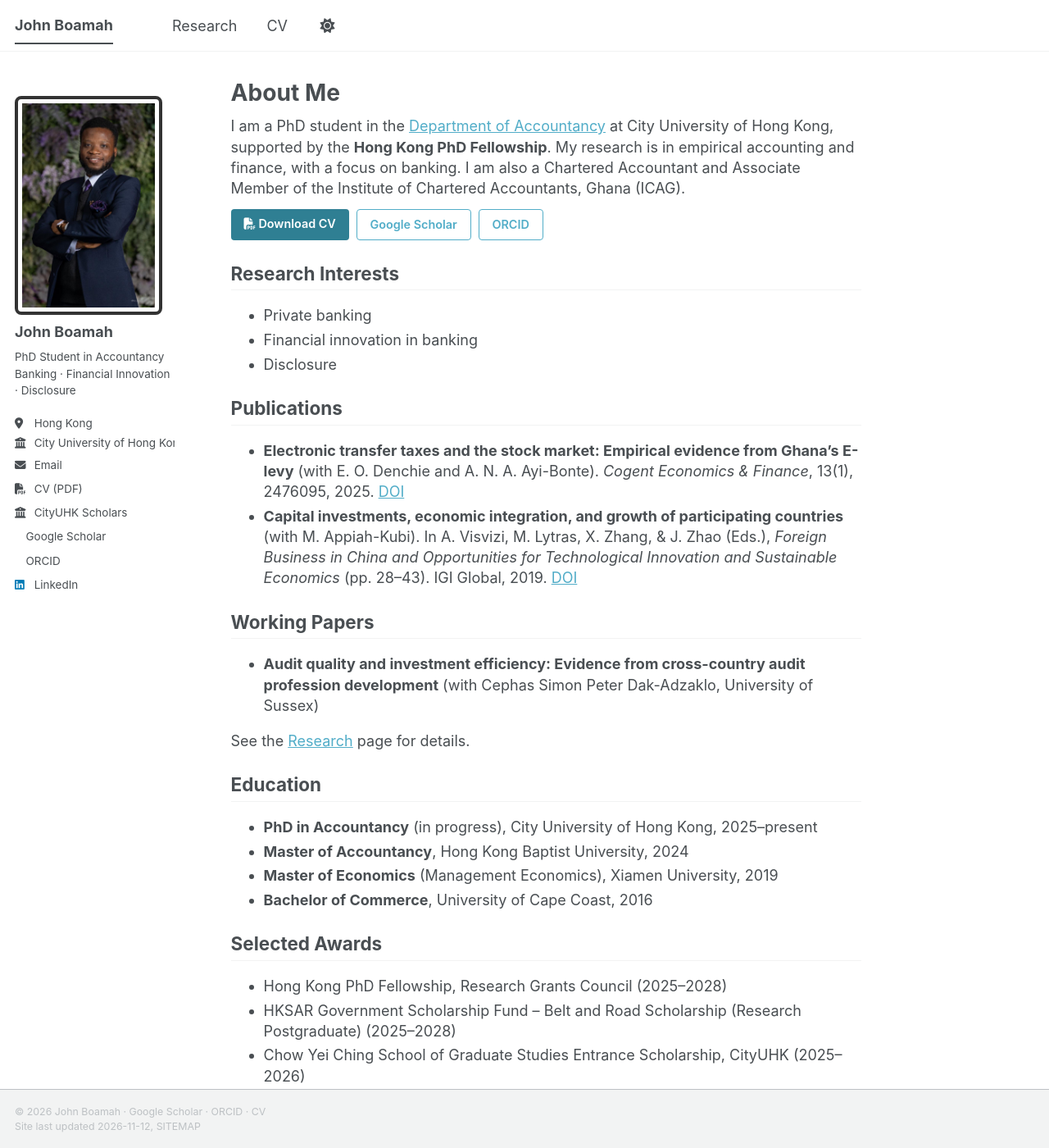
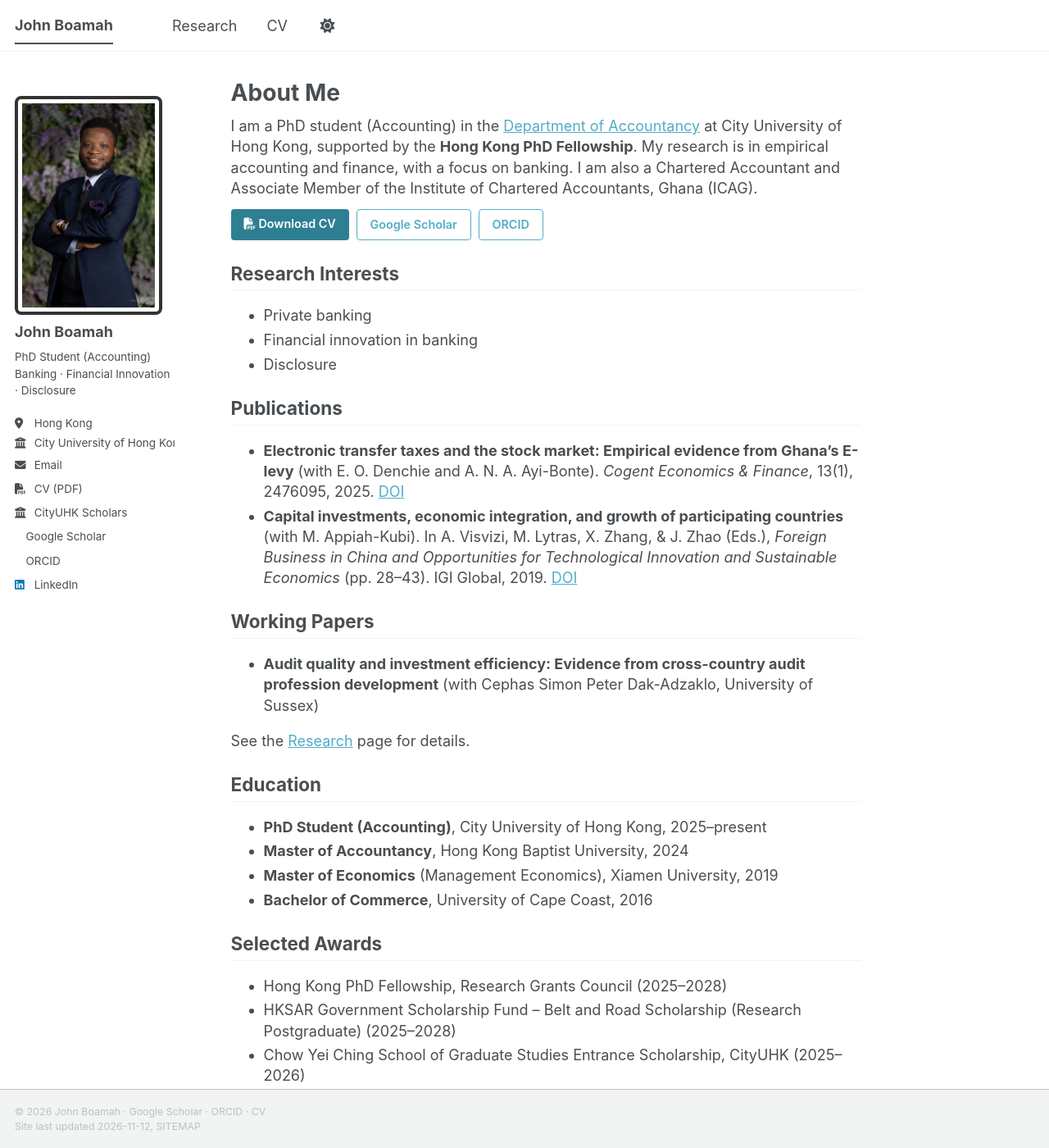
Before and after one commit to Kwesi-Boamah/Kwesi-Boamah.github.io, a Jekyll site: the page built from _pages/about.md, in a window 1280 px wide and 1400 px high. Shown: the whole window at 82% size. Built offline with Jekyll 4.4.1, drawn with Linux system fonts in a browser that asks for light colours; a style sheet for code colours, icons or effects is not loaded.

Commit message:
Update CV, use institutional email, PhD Student (Accounting)
Co-authored-by: Perplexity <noreply@perplexity.ai>

```diff
--- a/_config.yml
+++ b/_config.yml
@@ -12,7 +12,7 @@ site_theme               : "default" # The available themes options are "default
 title                    : "John Boamah"
 title_separator          : "-"
 name                     : &name "John Boamah"
-description              : &description "John Boamah, PhD student in Accountancy at City University of Hong Kong. Research on banking, financial innovation, and disclosure."   # Update this with a general description of your site, this is the default if not overridden by a page
+description              : &description "John Boamah, PhD student (Accounting) at City University of Hong Kong. Research on banking, financial innovation, and disclosure."   # Update this with a general description of your site, this is the default if not overridden by a page
 url                      : https://jboamah.com # The base hostname & protocol for your site e.g. "https://[your GitHub username].github.io",
                                                            # or if you already have some other page hosted on Github then use "https://[your GitHub username].github.io/[Your Repo Name]"
 baseurl                  : "" # the subpath of your site, e.g. "/blog"
@@ -26,7 +26,7 @@ author:
   avatar           : "PIC.jpeg"
   name             : "John Boamah"
   pronouns         : # example: "she/her"
-  bio              : "PhD Student in Accountancy<br>Banking · Financial Innovation · Disclosure"
+  bio              : "PhD Student (Accounting)<br>Banking · Financial Innovation · Disclosure"
   location         : "Hong Kong"
   employer         : "City University of Hong Kong"
   uri              : # URL
--- a/_data/authors.yml
+++ b/_data/authors.yml
@@ -3,7 +3,7 @@
 Name Name:
   name        : "John Boamah"
   uri         : "https://jboamah.com"
-  email       : "johnboamahk@gmail.com"
+  email       : "jboamah3-c@my.cityu.edu.hk"
   bio         : "I am a PhD student in the Department of Accountancy at City University of Hong Kong, where my research focuses on private banking, financial innovation in banking, and disclosure."
   avatar      : "bio-photo-2.jpg"
   twitter     : "name"
--- a/_pages/about.md
+++ b/_pages/about.md
@@ -8,7 +8,7 @@ redirect_from:
   - /about.html
 ---
 
-I am a PhD student in the [Department of Accountancy](https://www.cb.cityu.edu.hk/ac/) at City University of Hong Kong, supported by the **Hong Kong PhD Fellowship**. My research is in empirical accounting and finance, with a focus on banking. I am also a Chartered Accountant and Associate Member of the Institute of Chartered Accountants, Ghana (ICAG).
+I am a PhD student (Accounting) in the [Department of Accountancy](https://www.cb.cityu.edu.hk/ac/) at City University of Hong Kong, supported by the **Hong Kong PhD Fellowship**. My research is in empirical accounting and finance, with a focus on banking. I am also a Chartered Accountant and Associate Member of the Institute of Chartered Accountants, Ghana (ICAG).
 
 <p class="profile-actions">
   <a class="btn btn--primary" href="/files/John_Boamah_CV.pdf" target="_blank" rel="noopener"><i class="fas fa-file-pdf" aria-hidden="true"></i> Download CV</a>
@@ -35,7 +35,7 @@ See the [Research](/publications/) page for details.
 
 ## Education
 
-- **PhD in Accountancy** (in progress), City University of Hong Kong, 2025–present
+- **PhD Student (Accounting)**, City University of Hong Kong, 2025–present
 - **Master of Accountancy**, Hong Kong Baptist University, 2024
 - **Master of Economics** (Management Economics), Xiamen University, 2019
 - **Bachelor of Commerce**, University of Cape Coast, 2016
```
Also changed, not shown: _pages/cv.md (+1 -1 lines), 2 other files.
